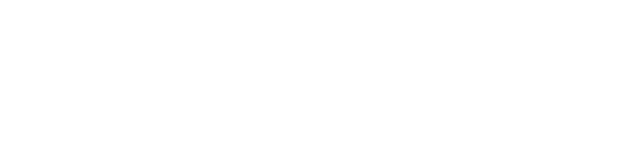
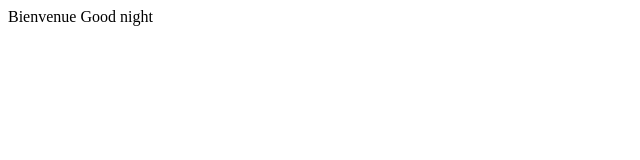
Before and after one commit to Mathieu-Lin/mathieu-lin.github.io, a plain HTML site: page index.html in a window 1280 px wide. Shown: the whole page, without its empty margins (0-640 px from the left). Drawn offline with Linux system fonts and the light colour scheme.

Commit message:
Correction

```diff
--- a/index.html
+++ b/index.html
@@ -1,3 +1,3 @@
 <!DOCTYPE html>
 
-<a><Bienvenue </a>
+<a>Bienvenue Good night </a>
```
